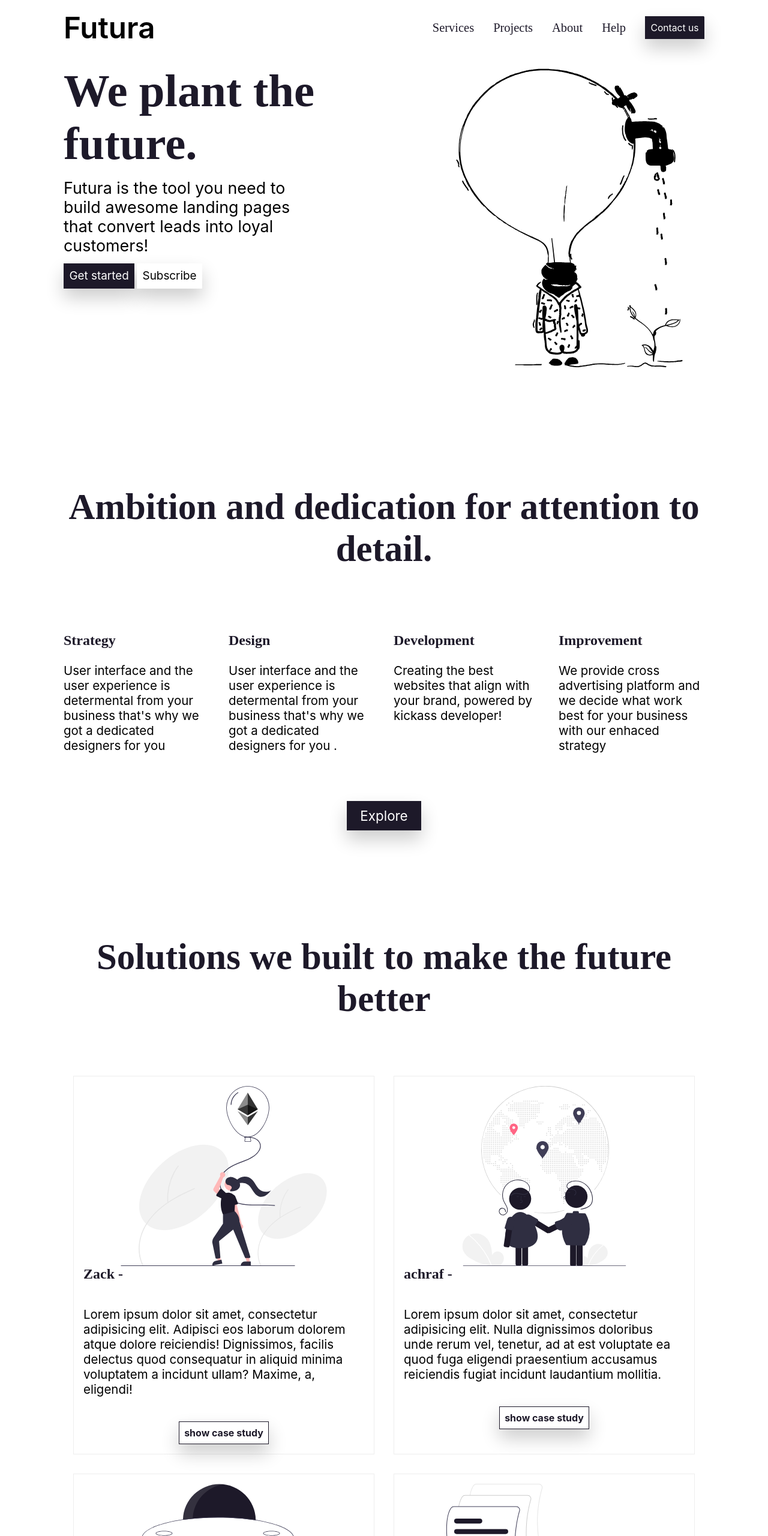
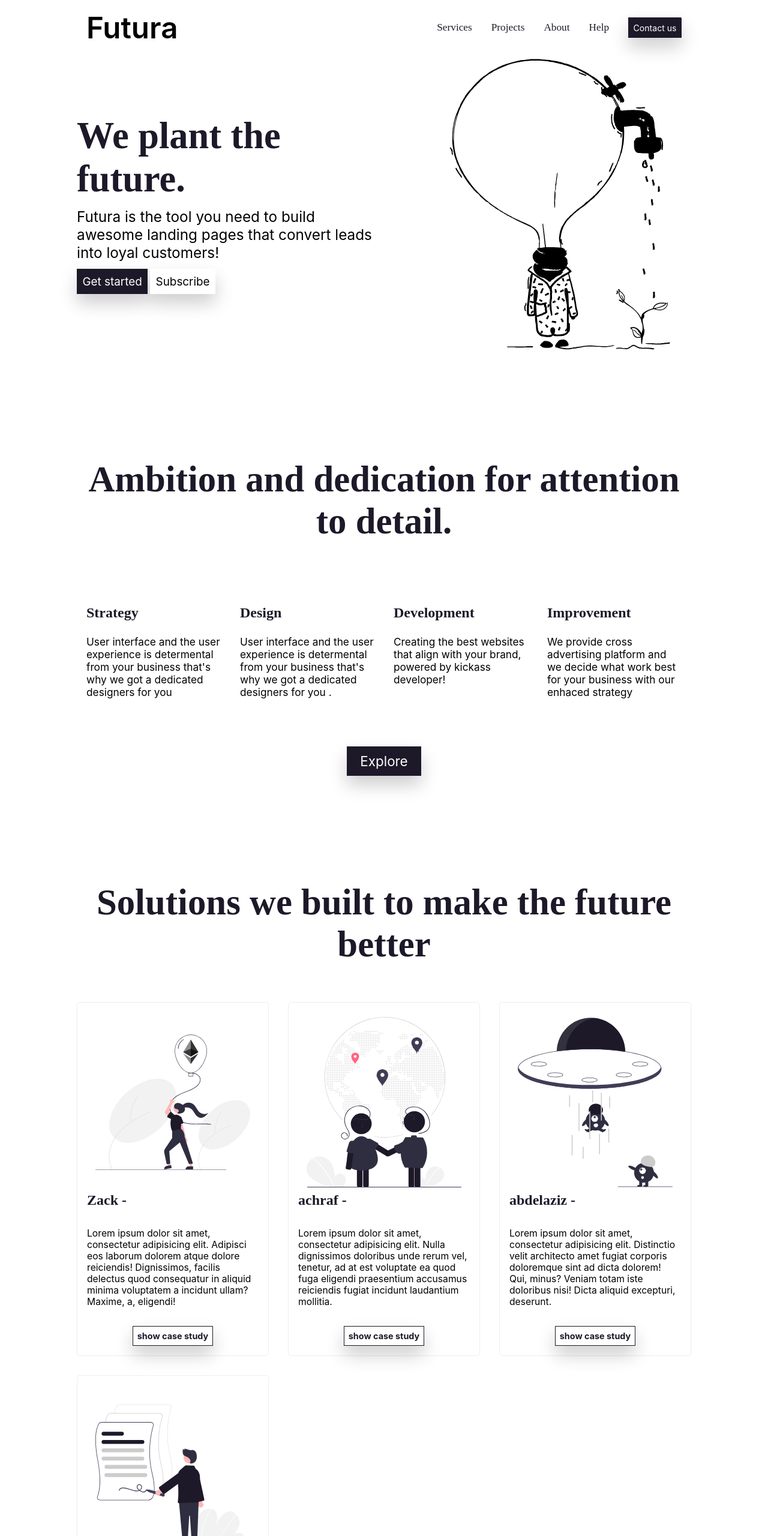
Before and after one commit to zackthe/Futura, a plain HTML site: page index.html in a window 1280 px wide. Shown: the top 2560 px of the page at 60% size. Drawn offline with Linux system fonts and the light colour scheme.

Commit message:
style changes

```diff
--- a/index.html
+++ b/index.html
@@ -70,7 +70,7 @@
     <!----------------- TESTIMONIALS --------------------->
 
 
-<section class="testimonial-container">
+ <section class="testimonial-container">
        <h1 class="testimonial-title">Solutions we built to make the future better</h1>
     <div class="testimonial-card-container">
        <div class="testimonial-card">
@@ -101,14 +101,13 @@
    </section>
  </section>
     <!----------------- FOOTER --------------------->
-        <footer>
+       <footer>
             <div class="head-footer">
             <h1>Have a project in mind? Let's work together.</h1>
             <button class="btn footer-btn">Let's get started</button>
             </div>
             <div class="copyright">
                 <h2 class="copyright-title">Zack@creator</h2>
-                <p class="copyright-text">My mission is to make your jaw drop</p>
             </div>
             <nav class="nav-footer">
                 <ul>
@@ -118,6 +117,7 @@
                 </ul>
             </nav>
         </footer>
+
         <!--script -->
     <script src="app.js"></script>
 </body>
--- a/styles.css
+++ b/styles.css
@@ -23,8 +23,8 @@ img{
 }
 
 .container{
-    max-width: 1100px;
     margin: 0 auto;
+    width: 80%;
 }
 
 a{
@@ -63,6 +63,7 @@ h1,h2,a{
     color: var(--clr-primary);
 
 }
+
 
 p,button{
  font-family: var(--ff-texte)
@@ -111,7 +112,7 @@ nav.flex{
 
 
 .nav-ul > li{
-    font-size: calc( 1.2rem + 0.1vw);
+    font-size: calc( 1rem + 0.1vw);
 }
 
 
@@ -123,7 +124,7 @@ nav.flex{
 
 
 .btn-header{
-    font-size: calc( 0.9rem + 0.1vw);
+    font-size: calc( 0.8rem + 0.1vw);
     padding: 0.6em;
     color: white;
     background-color: var(--clr-primary);
@@ -197,12 +198,11 @@ nav.flex{
     }
 
    .nav-ul a:before{
-    top: 0px;
+    top: -4px;
     transform: translateY(10px);
     }
 
 .nav-ul a:after{
-
     bottom: 0px;
     transform: translateY(-10px);
     }
@@ -298,24 +298,22 @@ nav.flex{
 
 .hero{
     display: grid;
-    grid-template-columns: repeat(auto-fit,minmax(350px,1fr));
-    padding: 1em 1em;
-    grid-gap: 3em;
+    grid-template-columns: repeat(auto-fit,minmax(270px,1fr));
+    grid-gap: 2em;
 }
 
 .hero-title-container{
-
+    align-self: center;
 }
 
 .hero-title{
-    font-size: calc( 4.4rem + 0.5vw);
+    font-size: calc(3.5rem + 0.5vw);
     color: #1d1929;
 }
 
 .hero-paragraph{
-    font-size: calc( 1.2rem + 0.6vw);
+    font-size: calc( 1.2rem + 0.4vw);
     padding: 0.5em 0;
-    max-width: 400px
 }
 
 .hero-img{
@@ -352,7 +350,7 @@ nav.flex{
 
 .features-cards{
     display: grid;
-    grid-template-columns: repeat(auto-fit,minmax(200px,1fr));
+    grid-template-columns: repeat(auto-fit,minmax(190px,1fr));
     padding: 5em 1em;
     grid-gap: 2em;
 }
@@ -396,7 +394,7 @@ nav.flex{
 }
 
 .feautures-card-text{
-    font-size: calc(1.2rem + 0.1vw)
+    font-size: calc(1rem + 0.1vw)
 }
 
 
@@ -408,7 +406,7 @@ nav.flex{
 }
 
 .testimonial-title{
-    font-size: calc( 3rem + 1vw);
+    font-size: calc(3rem + 1vw);
     text-align: center;
     max-width: 1200px;
     margin: auto;
@@ -418,9 +416,8 @@ nav.flex{
 .testimonial-card-container{
     display: grid;
     grid-gap: 2em ;
-    grid-template-columns: repeat(auto-fit,minmax(350px,1fr));
+    grid-template-columns: repeat(auto-fit,minmax(280px,1fr));
     padding-bottom: 4em;
-    padding: 2em;
 }
 
 .testimonial-img{
@@ -436,7 +433,7 @@ nav.flex{
 
 .testimonial-paragraph{
     padding: 2em 0;
-    font-size: calc(1.2rem + 0.1vw);
+    font-size: calc(0.9rem + 0.1vw);
     align-self: start;
 }
 
@@ -446,11 +443,10 @@ nav.flex{
     border:  solid 1px var(--clr-primary);
     background-color: white;
     color: var(--clr-primary);
-    font-size: 1em;
+    font-size: 0.9em;
     font-weight: bolder;
     padding: 0.5em;
     border-radius: 0px;
-    /*max-height: 2.5em;*/
 }
 
 .testimonial-card{
@@ -461,6 +457,7 @@ nav.flex{
     border: solid 0.1px #EEEEEE;
     align-items: center;
     padding: 1em;
+    border-radius: 5px;
 }
 
 .testimonial-card:hover{
@@ -484,8 +481,7 @@ footer{
     background-color: var(--clr-primary);
     display: grid;
     grid-template-columns: repeat(2,1fr);
-    grid-gap: 3em;
-    padding: 1em
+    padding: 1em;
 }
 
 .head-footer{
@@ -498,7 +494,7 @@ footer{
 }
 
 .head-footer > h1{
-    font-size: calc(1.9rem + 0.5vw);
+    font-size: calc(1.8rem + 0.4vw);
     margin: auto;
     padding-bottom: 0.4em;
     color: white;
@@ -511,14 +507,14 @@ footer{
 
 .footer-btn{
     font-weight: bold;
-    font-size: calc(1.1rem + 0.1vw);
+    font-size: calc(0.8rem + 0.1vw);
     padding: 0.6em
 }
 
 
 .nav-footer > ul > li{
     padding: 0.5em;
-    font-size: calc(0.9rem + 0.1vw);
+    font-size: calc(0.6rem + 0.1vw);
 }
 
 .copyright{
@@ -535,7 +531,7 @@ footer{
 
 .copyright-title{
     padding: 0.5em 0;
-    font-size: calc(2rem + 0.1vw);
+    font-size: calc(1.1rem + 0.1vw);
 }
 
 .copyright-text{
```
